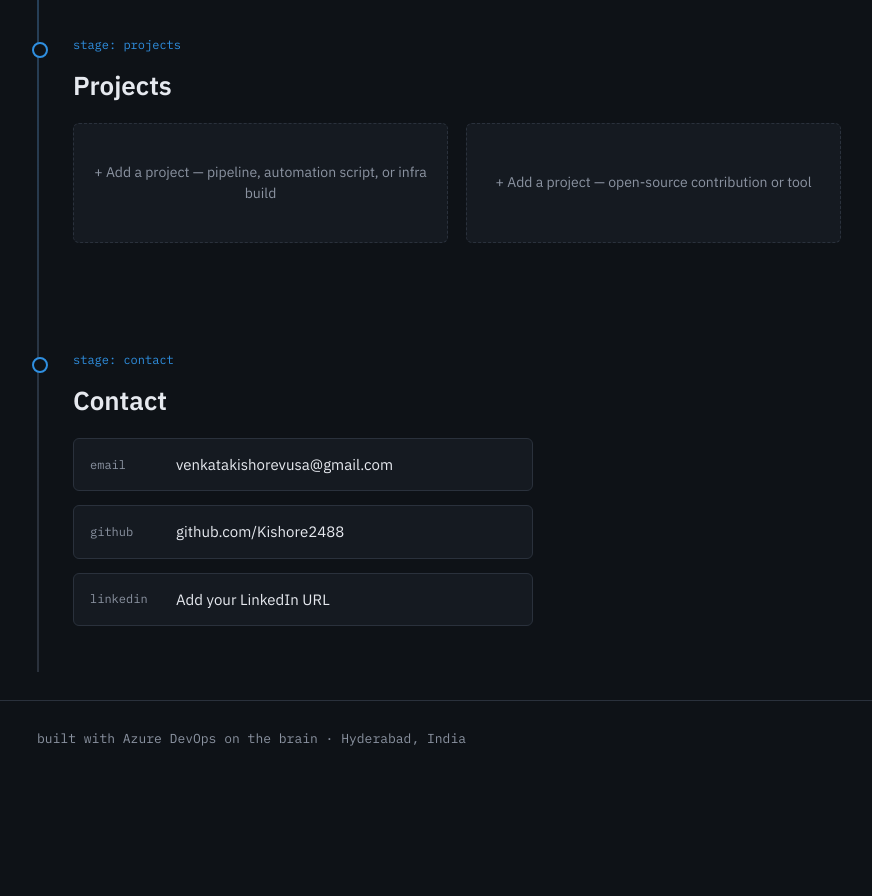
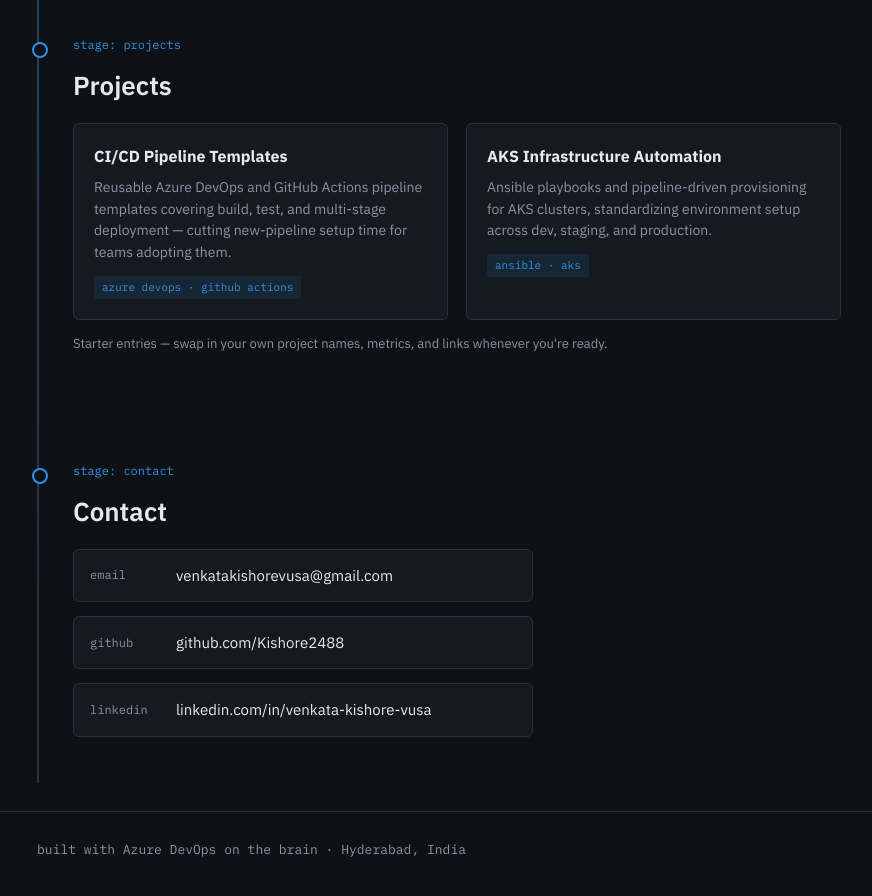
Before and after one commit to Kishore2488/Kishore2488.github.io, a plain HTML site: page index.html in a window 1280 px wide. Shown: the part 1560-2456 px from the top of the page, without its empty margins (201-1073 px from the left). Before the commit the page ends 2349 px from the top, so only its background shows below. Drawn offline with Linux system fonts and the light colour scheme.

Commit message:
Add LinkedIn link and starter project entries

```diff
--- a/index.html
+++ b/index.html
@@ -260,9 +260,18 @@
       <span class="stage-tag">stage: projects</span>
       <h2>Projects</h2>
       <div class="proj-grid">
-        <div class="proj-card proj-placeholder">+ Add a project — pipeline, automation script, or infra build</div>
-        <div class="proj-card proj-placeholder">+ Add a project — open-source contribution or tool</div>
+        <div class="proj-card">
+          <h3>CI/CD Pipeline Templates</h3>
+          <p>Reusable Azure DevOps and GitHub Actions pipeline templates covering build, test, and multi-stage deployment — cutting new-pipeline setup time for teams adopting them.</p>
+          <span class="proj-tag">azure devops · github actions</span>
+        </div>
+        <div class="proj-card">
+          <h3>AKS Infrastructure Automation</h3>
+          <p>Ansible playbooks and pipeline-driven provisioning for AKS clusters, standardizing environment setup across dev, staging, and production.</p>
+          <span class="proj-tag">ansible · aks</span>
+        </div>
       </div>
+      <p style="margin-top:14px; font-size:13px; color:var(--text-dim);">Starter entries — swap in your own project names, metrics, and links whenever you're ready.</p>
     </section>
 
     <section class="stage" id="contact">
@@ -275,8 +284,8 @@
         <a class="contact-row" href="https://github.com/Kishore2488" target="_blank" rel="noopener">
           <span class="k">github</span><span class="v">github.com/Kishore2488</span>
         </a>
-        <a class="contact-row" href="https://www.linkedin.com/" target="_blank" rel="noopener">
-          <span class="k">linkedin</span><span class="v">Add your LinkedIn URL</span>
+        <a class="contact-row" href="https://linkedin.com/in/venkata-kishore-vusa" target="_blank" rel="noopener">
+          <span class="k">linkedin</span><span class="v">linkedin.com/in/venkata-kishore-vusa</span>
         </a>
       </div>
     </section>
```
